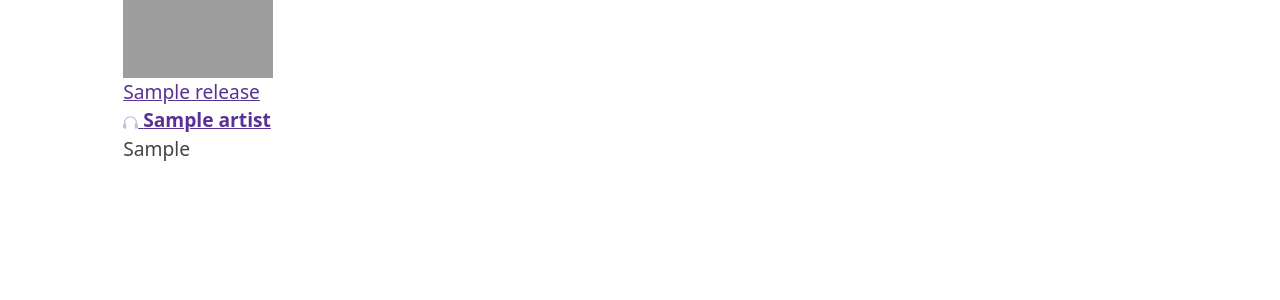
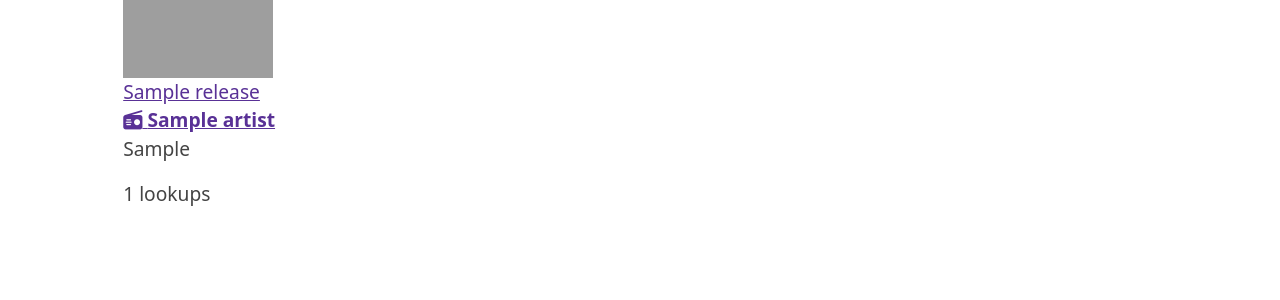
Before and after one commit to metabrainz/listenbrainz-local, a Python web app: template lb_local/templates/unresolved.html in a window 1280 px wide. Shown: the part 368-668 px from the top of the page. Run offline with Jinja, Linux system fonts and the light colour scheme; the template is opened without the code that fills it: most values are stand-ins (such as "Sample title", 1, 10 or a date in 2020); some libraries are stand-ins or nearby versions; grey boxes are pictures that could not be loaded.

Commit message:
Add lookup count to unresolved releases

```diff
--- a/lb_local/templates/unresolved.html
+++ b/lb_local/templates/unresolved.html
@@ -26,10 +26,7 @@ content -%}
                 <br />
                 {% for artist in release.recordings[0].artists %}
                 <a href="/lb-radio?prompt={{ artist.name | safe }}">
-                    <img
-                        class="headphones"
-                        src="{{ url_for('static', filename='img/headphones.svg') }}"
-                    />
+                    <i class="fa-solid fa-radio"></i>
                 </a>
                 <b
                     ><a
@@ -41,6 +38,9 @@ content -%}
                 <br />
                 {% endfor %}
             </p>
+            <p>
+              {{ release.lookup_count }} lookups
+            </p>
         </div>
     </div>
     {% endfor %}
```
